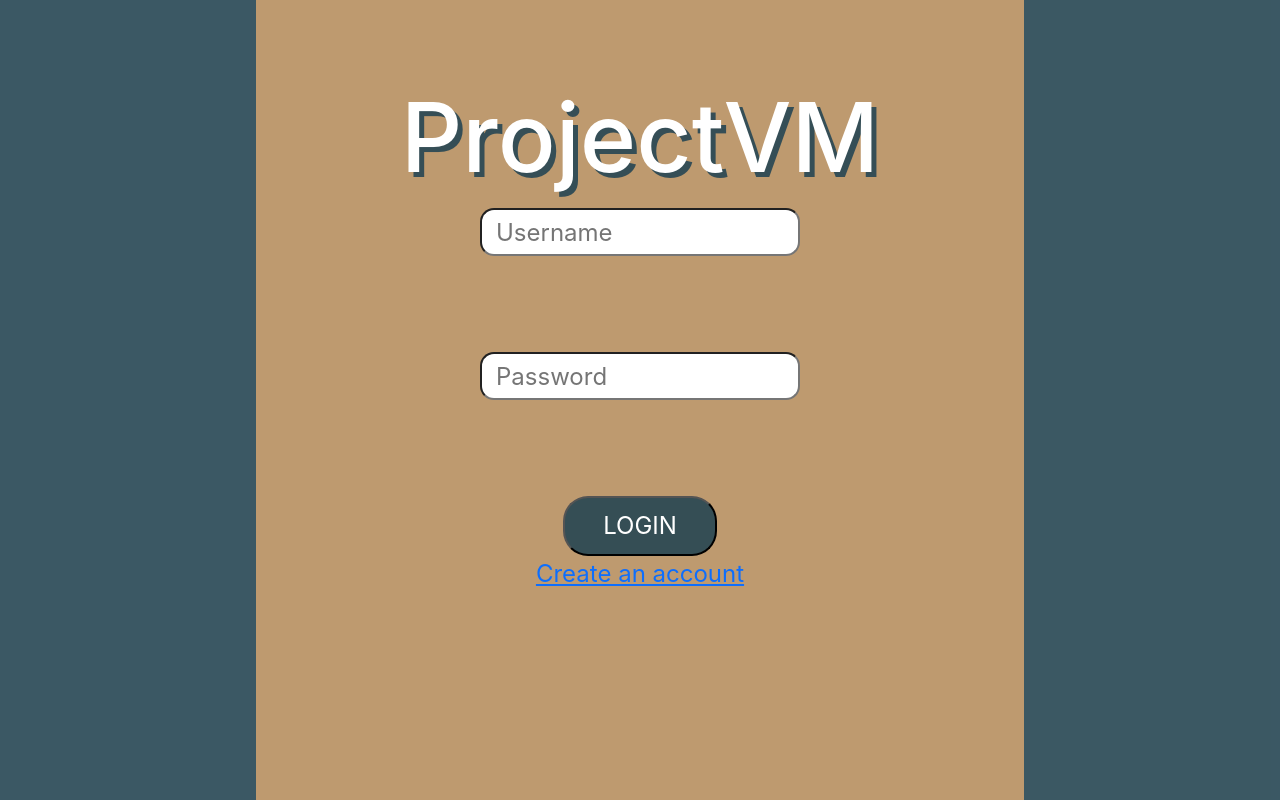
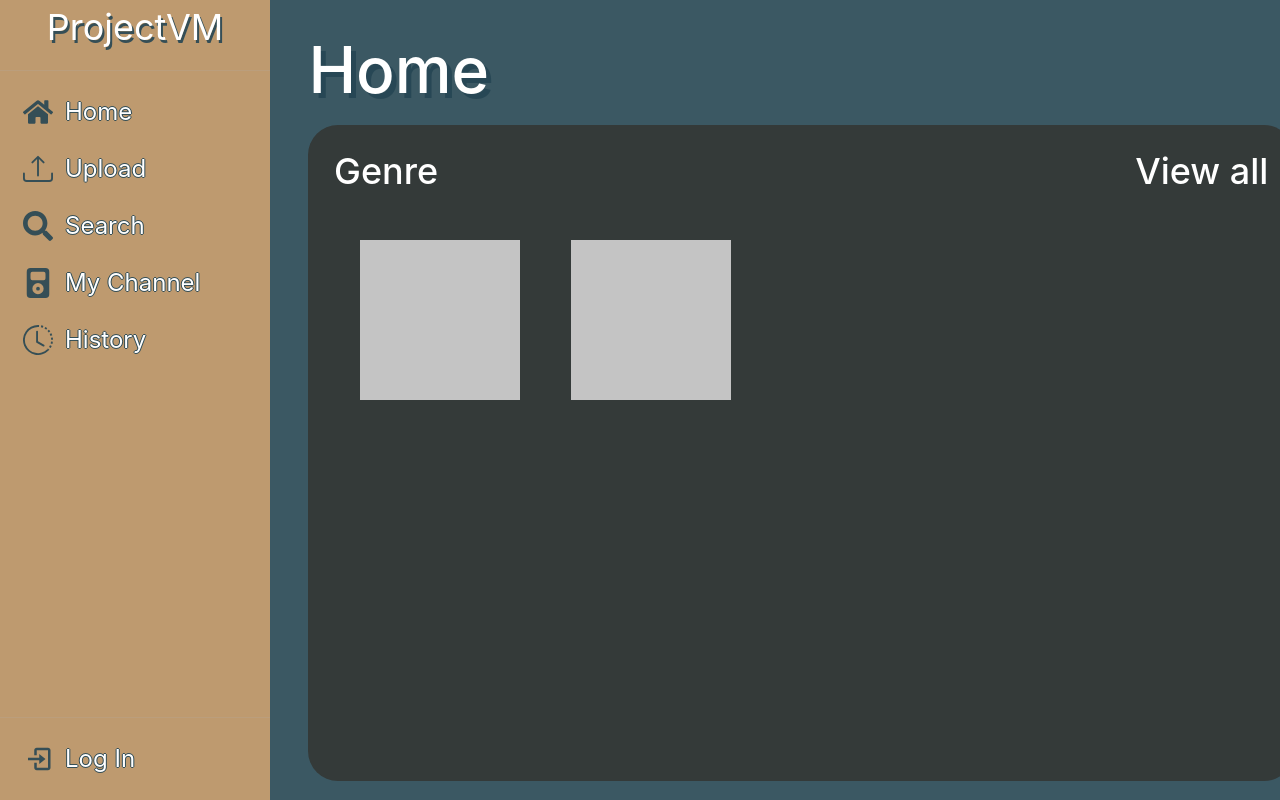
Before and after one commit to ProjectVM/ProjectVM, a React (Create React App) app in the folder frontend/: page / in a window 1280 px wide. Built offline with nearby package versions, Linux system fonts and the light colour scheme; no server answers; the HTML template or start-up script is replaced by a standard one.

Commit message:
#50Add genre and view all on homepage

```diff
--- a/frontend/src/App.js
+++ b/frontend/src/App.js
@@ -22,8 +22,8 @@ function App() {
   return (
       <Router>
         <Route path='/signup' exact component={SignupForm} />
-        <Route path='/' exact component={Login} />
-        <Route path='/homepage' exact component={Homepage} />
+        <Route path='/login' exact component={Login} />
+        <Route path='/' exact component={Homepage} />
       </Router>
   );
 }
--- a/frontend/src/components/Homepage/Homepage.css
+++ b/frontend/src/components/Homepage/Homepage.css
@@ -22,20 +22,34 @@
 .contentWrapper{
     position: relative;
     background-color: rgba(52, 58, 57, 1);
-    top: 10vh;
-    height: 75vh;
+    top: 5vh;
+    height: 82vh;
     width: 77vw;
     border-radius: 30px;
     padding: 2vw;
+    display: flex;
+    flex-direction: column;
+}
+
+.heading{
+    position: relative;
+    /* background-color: black; */
+    display: flex;
 }
 
 .genre{
-    position: relative;
     font-size: 36px;
     color: white;
 }
 
+.viewall{
+    font-size: 36px;
+    color: white;
+    margin-left: auto;
+}
+
 .podcastcontainer{
+    top: 1vw;
     position: relative;
     /* background-color: black; */
     display: flex;
--- a/frontend/src/components/Homepage/Homepage.jsx
+++ b/frontend/src/components/Homepage/Homepage.jsx
@@ -10,7 +10,10 @@ function Homepage(){
             <div className="homepage">
                 <h1 className="title">Home</h1>
                 <div className="contentWrapper">
-                    <h1 className="genre">Genre</h1>
+                    <div className="heading">
+                        <h1 className="genre">Genre</h1>
+                        <h1 className="viewall">View all</h1>
+                    </div>
                     <div className="podcastcontainer">
                         <div className="podcast"></div>
                         <div className="podcast"></div>
--- a/frontend/src/components/Sidebar/sidebar.jsx
+++ b/frontend/src/components/Sidebar/sidebar.jsx
@@ -42,7 +42,10 @@ function Sidebar() {
         </SidebarHeader>
         <SidebarContent>
           <Menu >
-            <MenuItem icon={<FaHome />}>Home</MenuItem>
+            <MenuItem icon={<FaHome />}>
+              Home
+              <Link to = "/"/>
+            </MenuItem>
             <MenuItem icon={<BsUpload />}>Upload</MenuItem>
             <MenuItem icon={<FaSearch />}>Search</MenuItem>
             <MenuItem icon={<BsFillMusicPlayerFill />}>My Channel</MenuItem>
@@ -79,7 +82,7 @@ function FooterContent(props) {
       <div onClick={props.click}>
         <MenuItem icon={<BiLogIn />} >
           Log In
-          <Link to="/" />
+          <Link to="/login" />
         </MenuItem>
       </div>
     );
```
